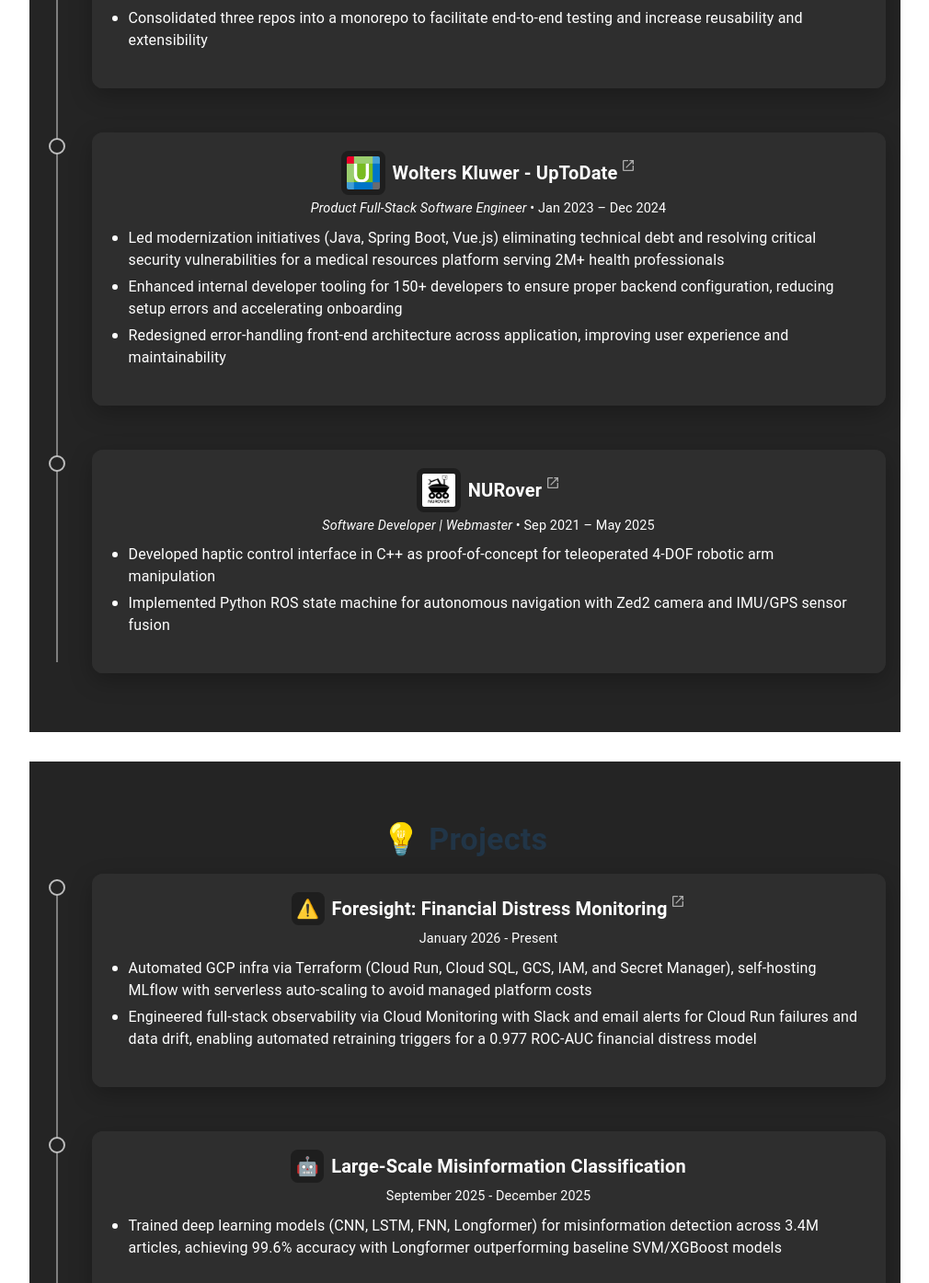
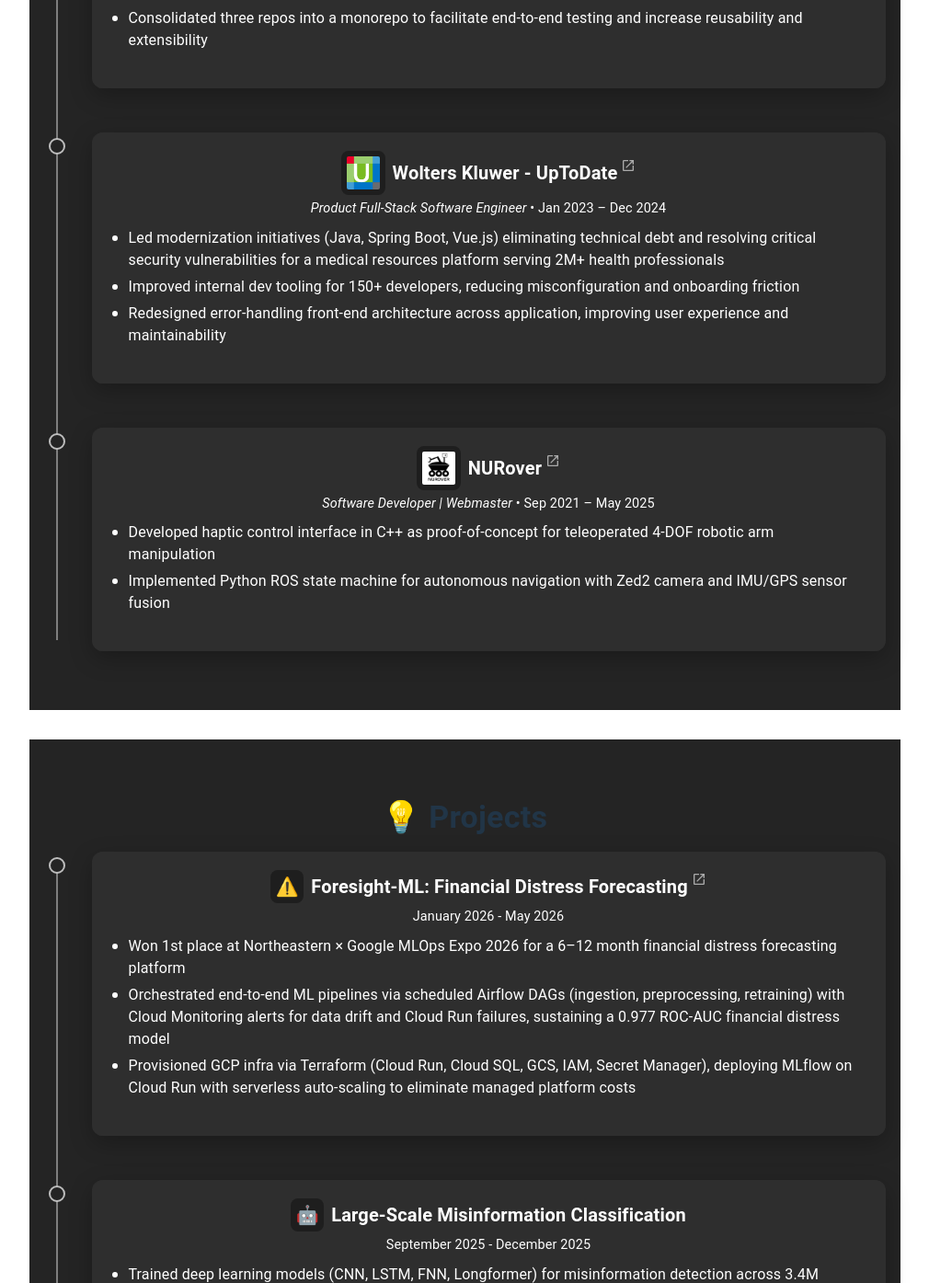
Before and after one commit to bzeng68/bzeng68.github.io, a React (Vite) app: page / in a window 1280 px wide. Shown: the part 963-2358 px from the top of the page at 92% size, without its empty margins (135-1145 px from the left). Built offline with nearby package versions, Linux system fonts and the light colour scheme.

Commit message:
updated resume to remove expected MS graduation date

```diff
--- a/src/components/ExperienceSection.jsx
+++ b/src/components/ExperienceSection.jsx
@@ -26,7 +26,7 @@
         period: 'Jan 2023 – Dec 2024',
         description: [
             'Led modernization initiatives (Java, Spring Boot, Vue.js) eliminating technical debt and resolving critical security vulnerabilities for a medical resources platform serving 2M+ health professionals ',
-            'Enhanced internal developer tooling for 150+ developers to ensure proper backend configuration, reducing setup errors and accelerating onboarding',
+            'Improved internal dev tooling for 150+ developers, reducing misconfiguration and onboarding friction',
             'Redesigned error-handling front-end architecture across application, improving user experience and maintainability',
         ],
         link: 'https://www.wolterskluwer.com/en/solutions/uptodate',
--- a/src/components/ProjectsSection.jsx
+++ b/src/components/ProjectsSection.jsx
@@ -4,11 +4,13 @@
 
 const projects = [
     {
-        title: 'Foresight: Financial Distress Monitoring',
-        period: 'January 2026 - Present',
+        title: 'Foresight-ML: Financial Distress Forecasting',
+        period: 'January 2026 - May 2026',
         description: [
-            'Automated GCP infra via Terraform (Cloud Run, Cloud SQL, GCS, IAM, and Secret Manager), self-hosting MLflow with serverless auto-scaling to avoid managed platform costs',
-            'Engineered full-stack observability via Cloud Monitoring with Slack and email alerts for Cloud Run failures and data drift, enabling automated retraining triggers for a 0.977 ROC-AUC financial distress model'
+            'Won 1st place at Northeastern × Google MLOps Expo 2026 for a 6–12 month financial distress forecasting platform',
+            'Orchestrated end-to-end ML pipelines via scheduled Airflow DAGs (ingestion, preprocessing, retraining) with Cloud Monitoring alerts for data drift and Cloud Run failures, sustaining a 0.977 ROC-AUC financial distress model',
+            'Provisioned GCP infra via Terraform (Cloud Run, Cloud SQL, GCS, IAM, Secret Manager), deploying MLflow on Cloud Run with serverless auto-scaling to eliminate managed platform costs'
+
         ],
         link: 'https://github.com/Foresight-ML/foresight_ml',
         emoji: '⚠️'
```
Also changed, not shown: 1 other file (tests, documents, lock files or other folders).
